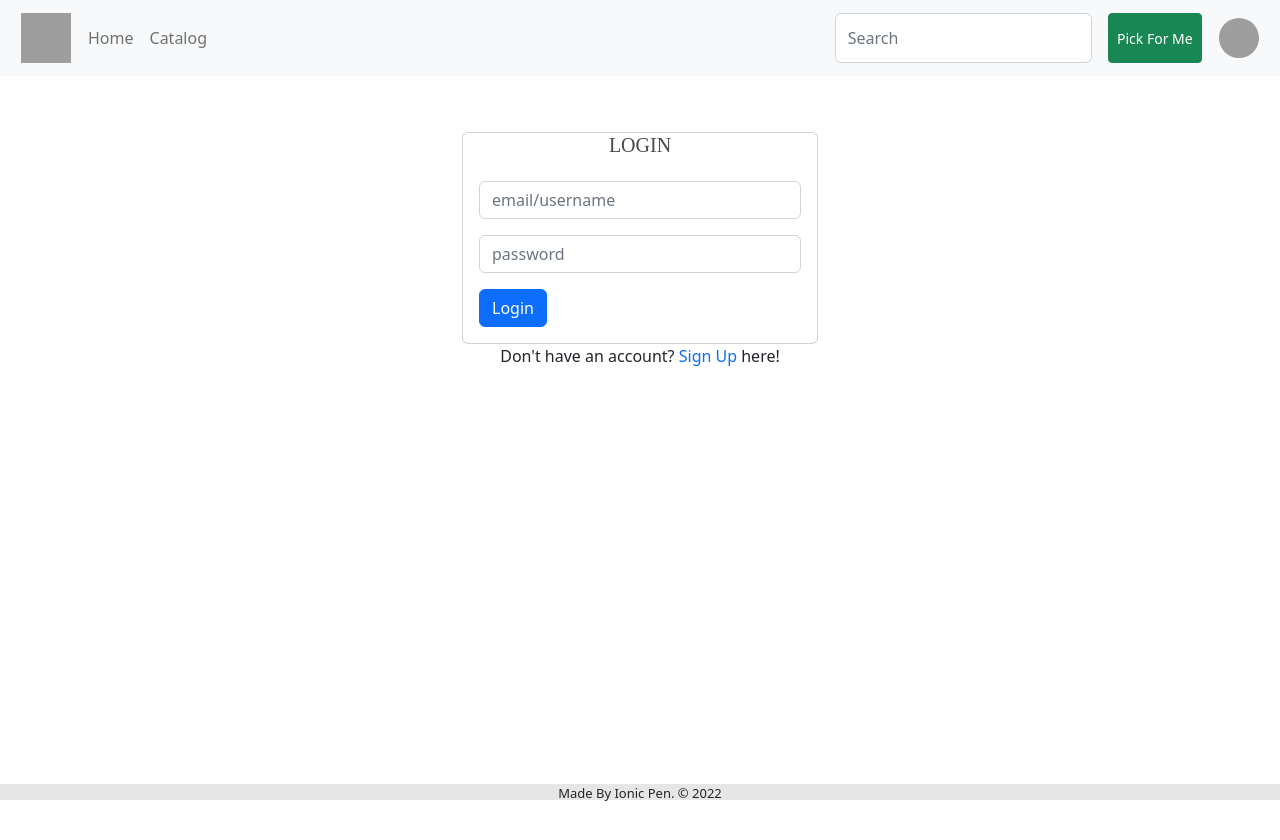
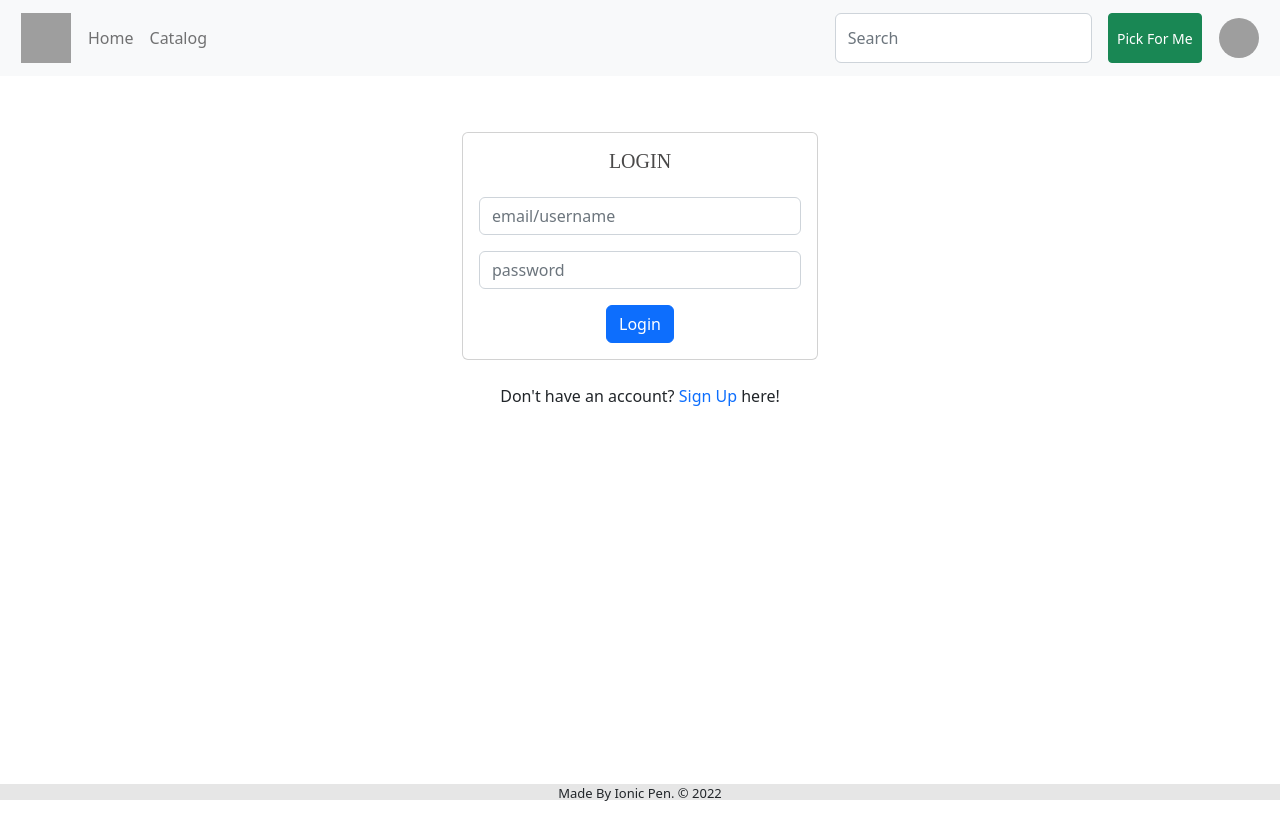
Before and after one commit to chrisfishbob/ionic-pen, a React (Create React App) app: page /login in a window 1280 px wide. Shown: the top 840 px of the page. Built offline with nearby package versions, Linux system fonts and the light colour scheme; grey boxes are pictures that could not be loaded; a web font is replaced by a local one.

Commit message:
login fixes

```diff
--- a/src/pages/login_page/login_page.component.jsx
+++ b/src/pages/login_page/login_page.component.jsx
@@ -66,6 +66,7 @@ function LoginPage(props) {
             </Alert>
           }
           <Card className="login-card">
+            <br></br>
             <Card.Title className="login-text"> LOGIN </Card.Title>
             <Card.Body>
               <Form onSubmit={ onFormSubmit }>
@@ -87,13 +88,16 @@ function LoginPage(props) {
                     value={form.password}
                   />
                 </Form.Group>
-                <Button variant="primary" type="submit">
-                  Login
-                </Button>
+                <center>
+                  <Button variant="primary" type="submit" align-self="center">
+                    Login
+                  </Button>
+                </center>
               </Form>
             </Card.Body>
           </Card>
           <div>
+            <br></br>
             <center>
               Don't have an account? <a href="/signup" style={{'text-decoration': 'none'}}>Sign Up</a> here!
             </center>
```
